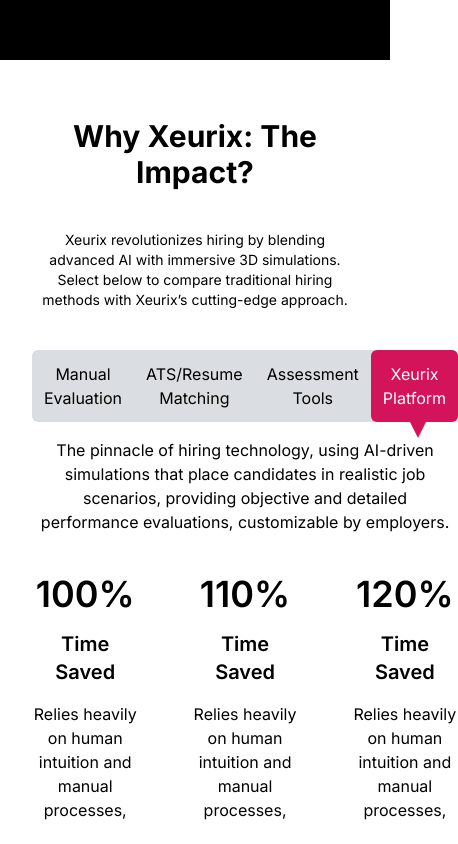
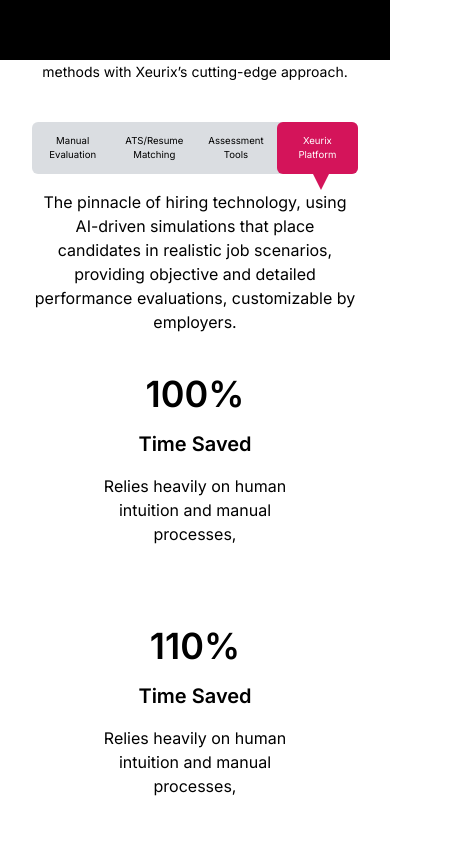
Before and after one commit to Hamza-Ahmad2170/xeurix-landing-page, a Next.js app: page / in a window 390 px wide. Shown: the part 3380-4224 px from the top of the page, 458 px wide, since content can reach past the window. Built offline with nearby package versions, Linux system fonts and the light colour scheme.

Commit message:
fixed some styles

```diff
--- a/src/app/demo/page.tsx
+++ b/src/app/demo/page.tsx
@@ -2,11 +2,16 @@
 
 export default function page() {
   return (
-    <div className="container">
+    <div className="container py-5">
       <div className="w-full max-w-[500px] bg-white">
         <h1 className="mb-4 font-bold">Request demo</h1>
         <form>
-          <label htmlFor="first_name before:content-['*']">First Name</label>
+          <label
+            htmlFor="first_name "
+            className="before:text-[#d4145a] before:content-['*']"
+          >
+            First Name
+          </label>
           <input
             type="text"
             className="w-full"
--- a/src/components/Impact.tsx
+++ b/src/components/Impact.tsx
@@ -134,7 +134,7 @@
               <button
                 key={index}
                 onClick={() => handleTabChange(index)}
-                className={`relative basis-1/2 rounded-md p-3 ${activeTabIndex === index ? "bg-[#d4145a] text-white" : ""}`}
+                className={`relative basis-1/2 rounded-md p-3 text-[.60rem] md:text-base ${activeTabIndex === index ? "bg-[#d4145a] text-white" : ""}`}
               >
                 {activeTabIndex === index && (
                   <span className="absolute left-[45%] top-full h-0 w-0 border-x-8 border-t-[16px] border-x-transparent border-t-[#d4145a]"></span>
@@ -146,9 +146,12 @@
           <div className="py-4">
             <p>{impactData[activeTabIndex].content}</p>
           </div>
-          <div className="flex justify-between py-6" ref={ref}>
+          <div
+            className="flex flex-col flex-wrap justify-between gap-y-20 py-6 md:flex-row"
+            ref={ref}
+          >
             {impactData[activeTabIndex].numbers.map((num, index) => (
-              <div key={index} className="basis-1/4 text-center">
+              <div key={index} className="mx-auto w-48 text-center md:basis-52">
                 {inView && (
                   <CountUp
                     start={
```
